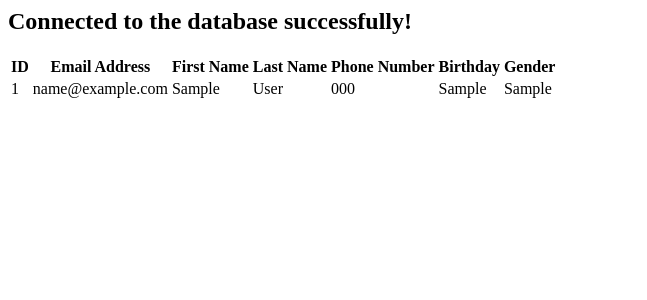
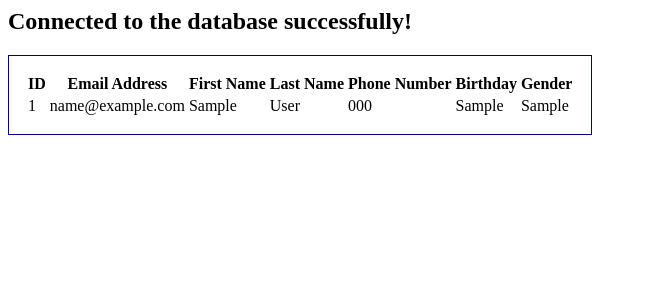
Before and after one commit to amw46/is218-week12, a PHP site: page / in a window 1280 px wide. Shown: the top 300 px of the page, without its empty margins (0-647 px from the left). Run offline with PHP 8.4, Linux system fonts and the light colour scheme; tables that the repository leaves empty or names only in its code hold one stand-in row (values such as "Sample post").

Commit message:
css addition

```diff
--- /dev/null
+++ b/css/main.css
@@ -0,0 +1,4 @@
+table {
+    border: 1px solid darkblue;
+    padding: 1em;
+}
--- a/index.php
+++ b/index.php
@@ -10,6 +10,7 @@ $users = UsersDB::getUsers();
 <html>
 <head>
     <title>Week 12</title>
+    <link rel="stylesheet" type="text/css" href="css/main.css">
 </head>
 
 <body>
```
